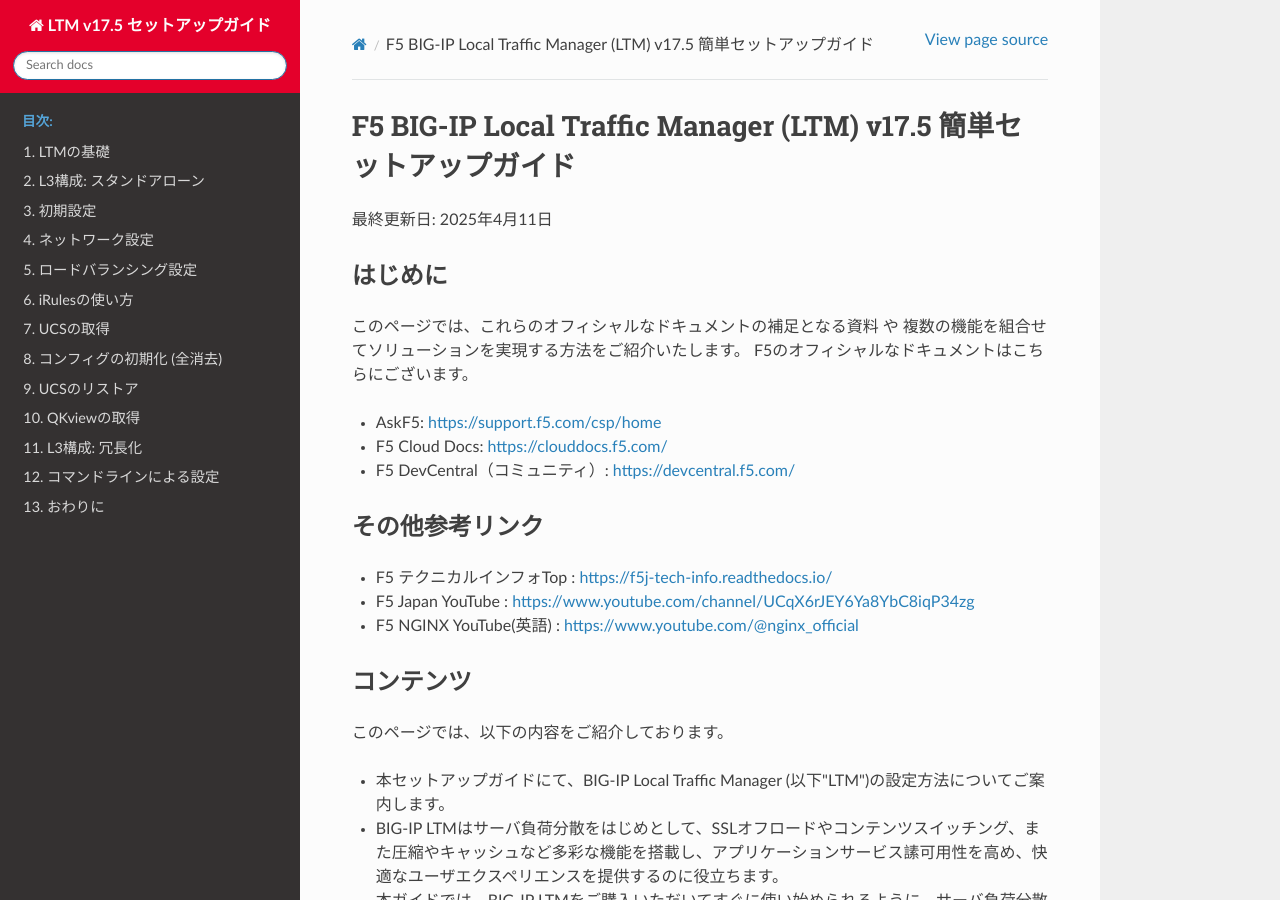
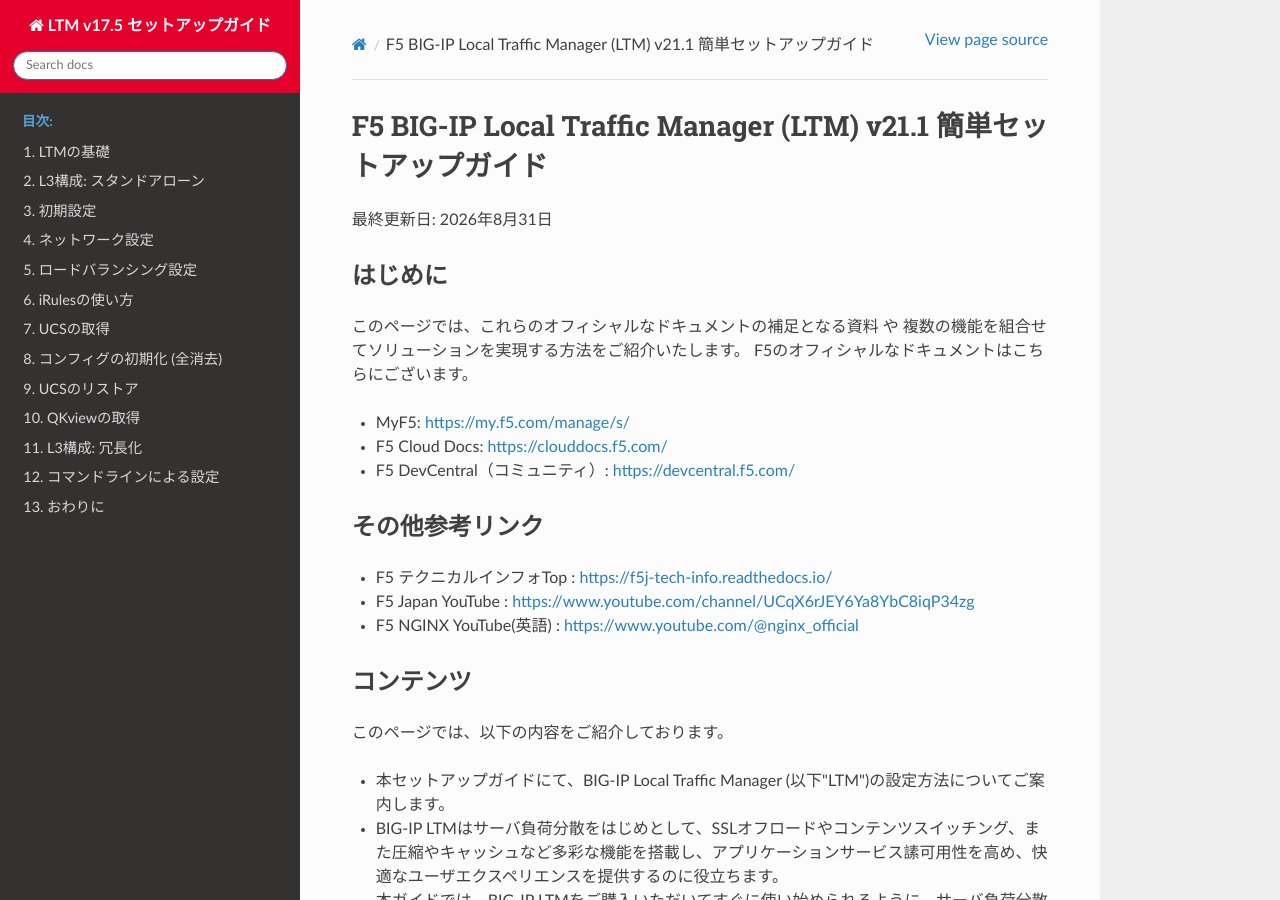
Before and after one commit to BeF5/f5j-easy-setup-ltm-21, a Sphinx documentation site: the page built from docs/index.rst, in a window 1280 px wide and 900 px high. Built offline with Sphinx 7.4.7 and the Read the Docs theme 3.1.0, drawn with Linux system fonts in a browser that asks for light colours.

Commit message:
Update index.rst

```diff
--- a/docs/index.rst
+++ b/docs/index.rst
@@ -1,9 +1,9 @@
 .. You can adapt this file completely to your liking, but it should at least
    contain the root `toctree` directive.
 
-F5 BIG-IP Local Traffic Manager (LTM) v17.5 簡単セットアップガイド
+F5 BIG-IP Local Traffic Manager (LTM) v21.1 簡単セットアップガイド
 ==============================================
-最終更新日: 2025年4月11日
+最終更新日: 2026年8月31日
 
 
 はじめに
@@ -11,7 +11,7 @@
 このページでは、これらのオフィシャルなドキュメントの補足となる資料 や 複数の機能を組合せてソリューションを実現する方法をご紹介いたします。
 F5のオフィシャルなドキュメントはこちらにございます。
 
-- AskF5: https://support.f5.com/csp/home
+- MyF5: https://my.f5.com/manage/s/
 - F5 Cloud Docs: https://clouddocs.f5.com/
 - F5 DevCentral（コミュニティ）: https://devcentral.f5.com/
 
```
